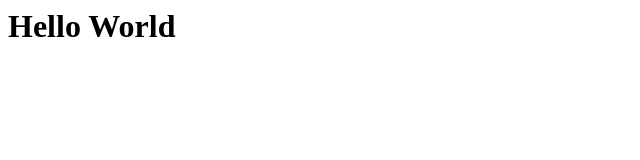
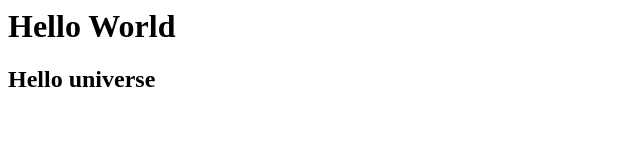
Before and after one commit to anasrehman847/testing, a plain HTML site: page index.html in a window 1280 px wide. Shown: the whole page, without its empty margins (0-640 px from the left). Drawn offline with Linux system fonts and the light colour scheme.

Commit message:
commmit head detached

```diff
--- a/index.html
+++ b/index.html
@@ -7,5 +7,6 @@
 </head>
 <body>
     <h1>Hello World</h1>
+    <h2>Hello universe</h2>
 </body>
 </html>
```
